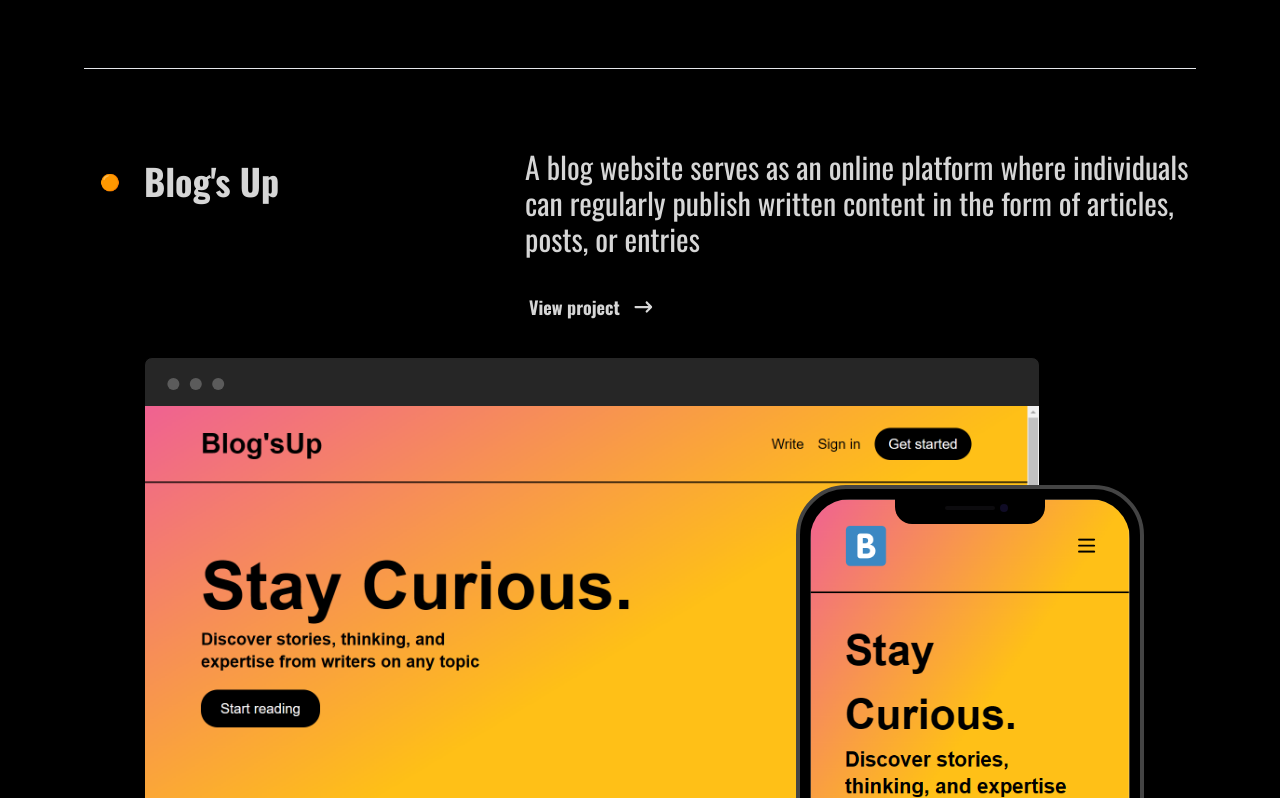
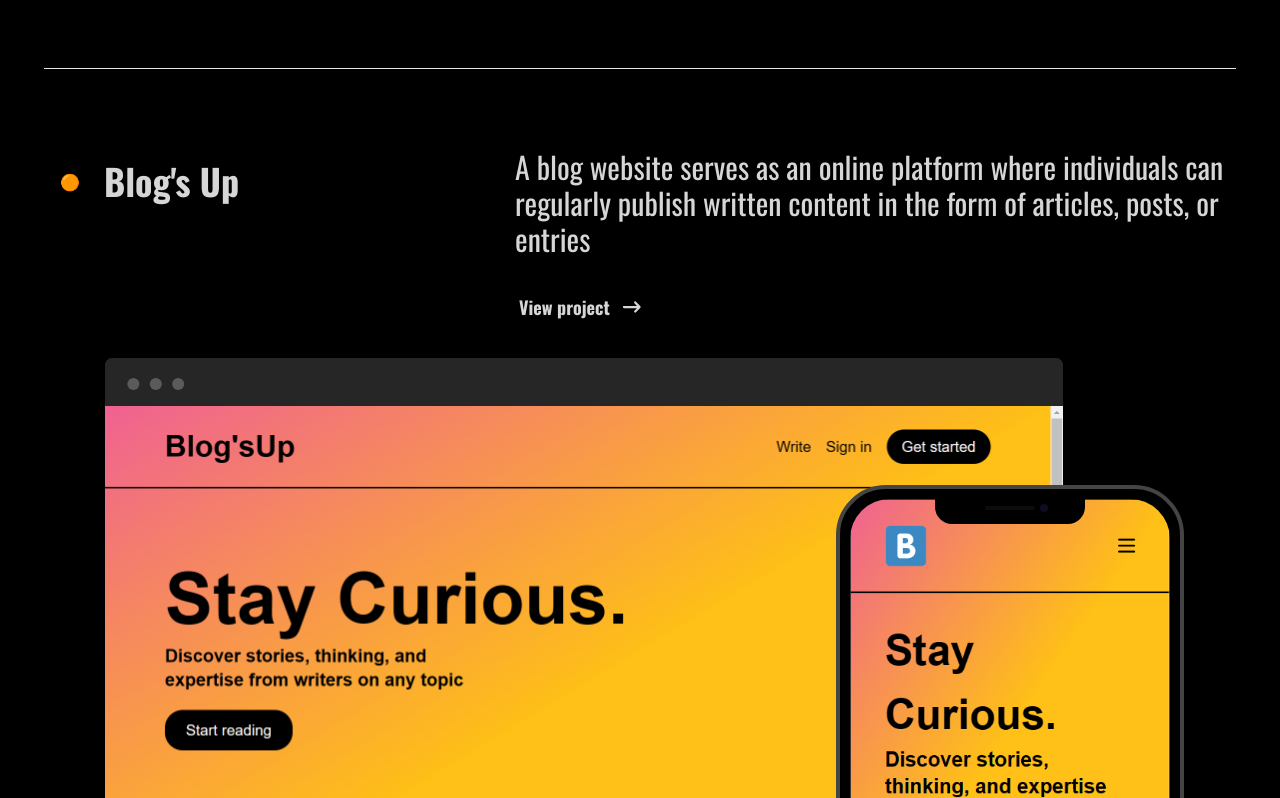
Before and after one commit to bijeesh-m/bijeesh, a Next.js app: page / in a window 1280 px wide. Shown: the part 1993-2791 px from the top of the page. Built offline with nearby package versions, Linux system fonts and the light colour scheme.

Commit message:
feat:added contact form and about

```diff
--- a/app/page.js
+++ b/app/page.js
@@ -5,7 +5,7 @@ import Projects from "@/components/Projects";
 
 export default function Home() {
     return (
-        <div className=" px-5 md:px-20  ">
+        <div className=" px-5 md:px-10  ">
             <Landing />
             <About/>
             <Projects />
```
